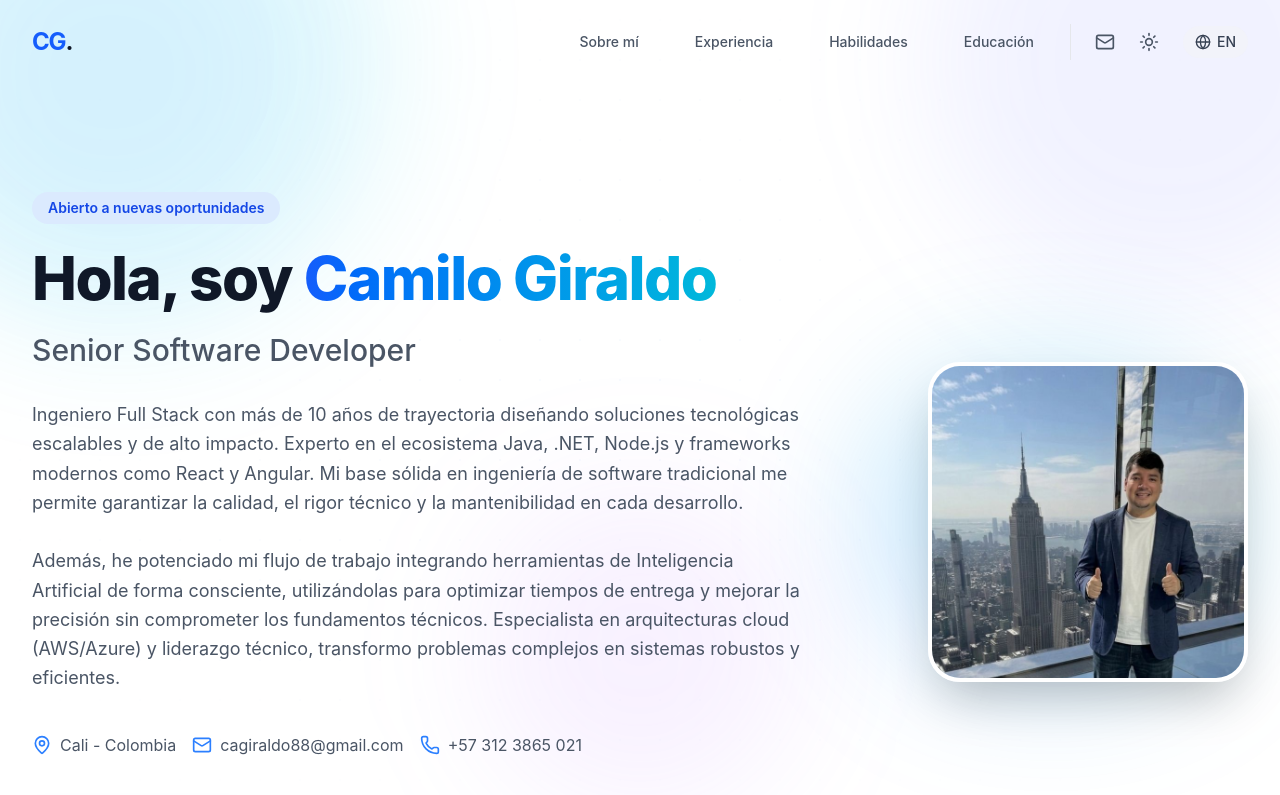
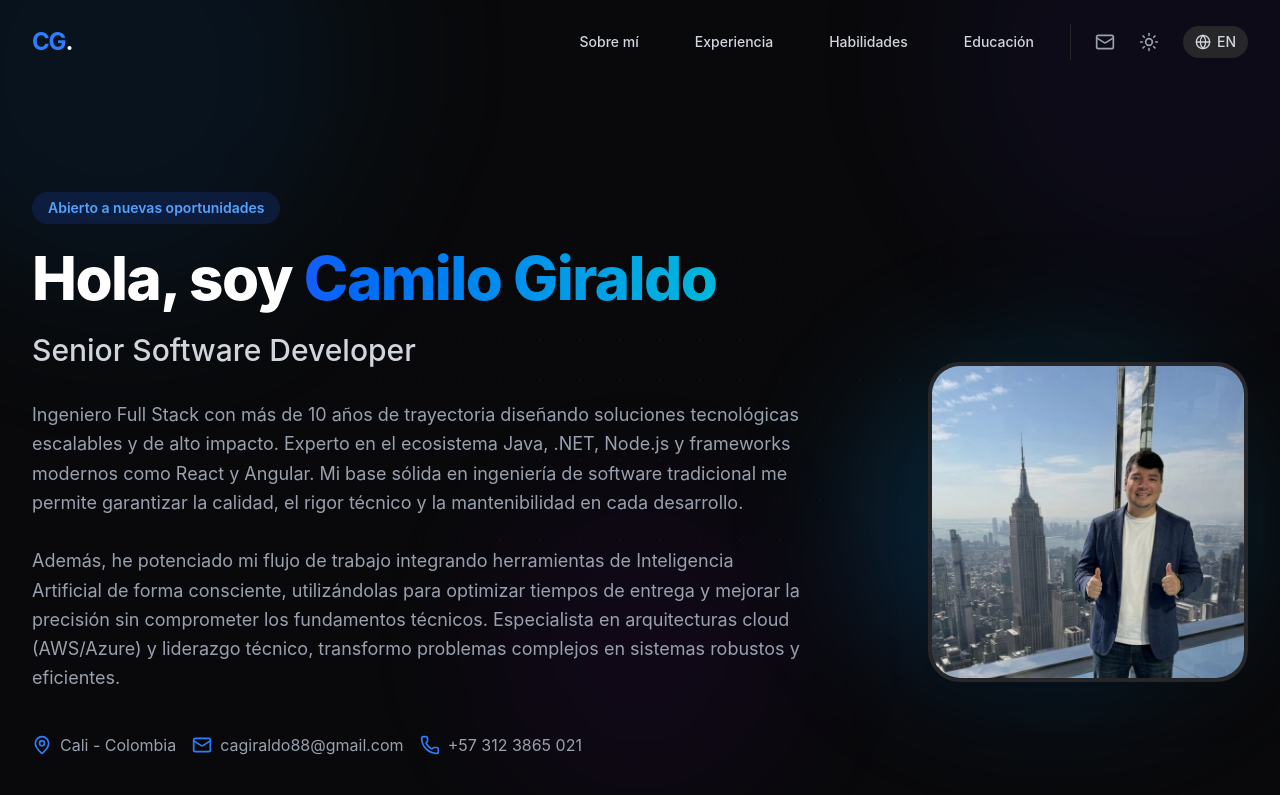
Before and after one commit to camiloGiraldoR/portafolio, a React (Vite) app: page / in a window 1280 px wide. Shown: the top 795 px of the page. Built offline with nearby package versions, Linux system fonts and the light colour scheme.

Commit message:
Fix dark mode variant for Tailwind v4

```diff
--- a/src/index.css
+++ b/src/index.css
@@ -1,7 +1,10 @@
 @import "tailwindcss";
 
+@variant dark (&:where(.dark, .dark *));
+
 @theme {
-  --color-primary-500: #3b82f6; /* Example primary color adjustments if needed later */
+  --color-primary-500: #3b82f6;
+  /* Example primary color adjustments if needed later */
 }
 
 @layer base {
```
